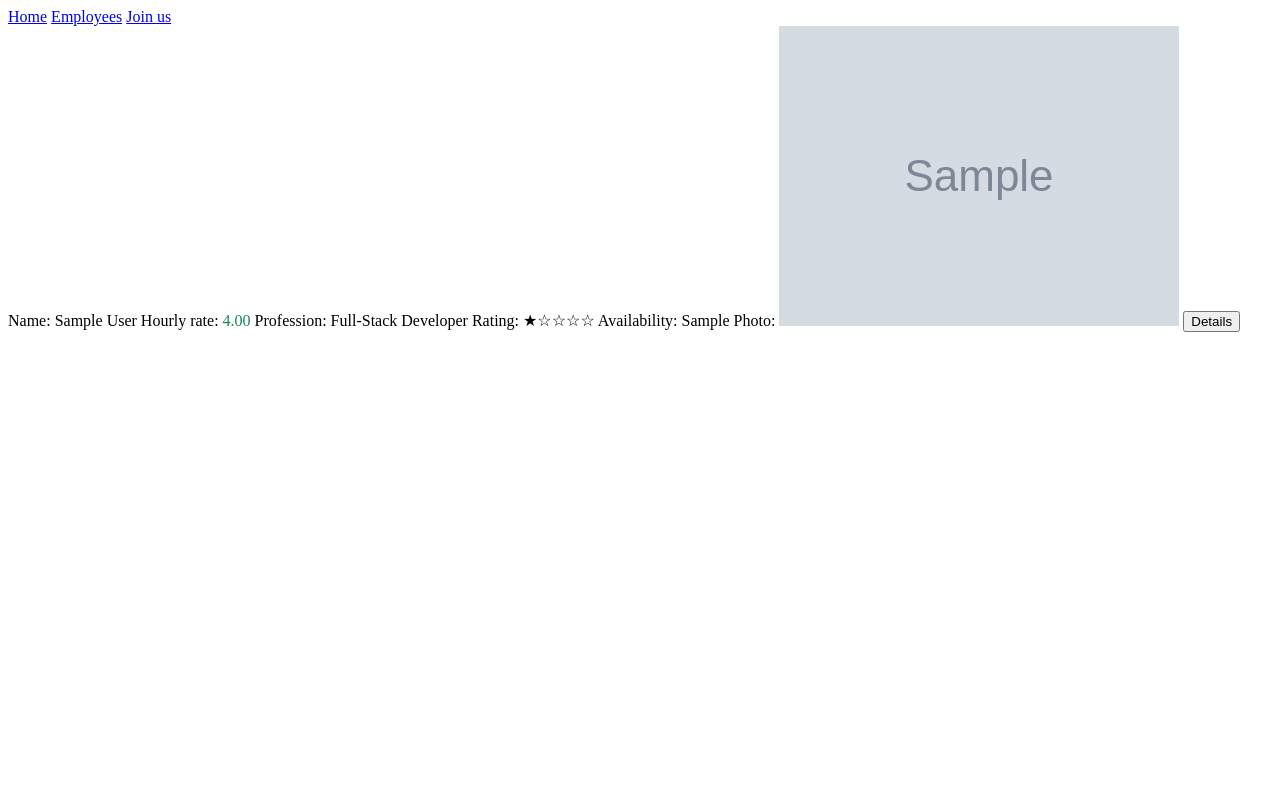
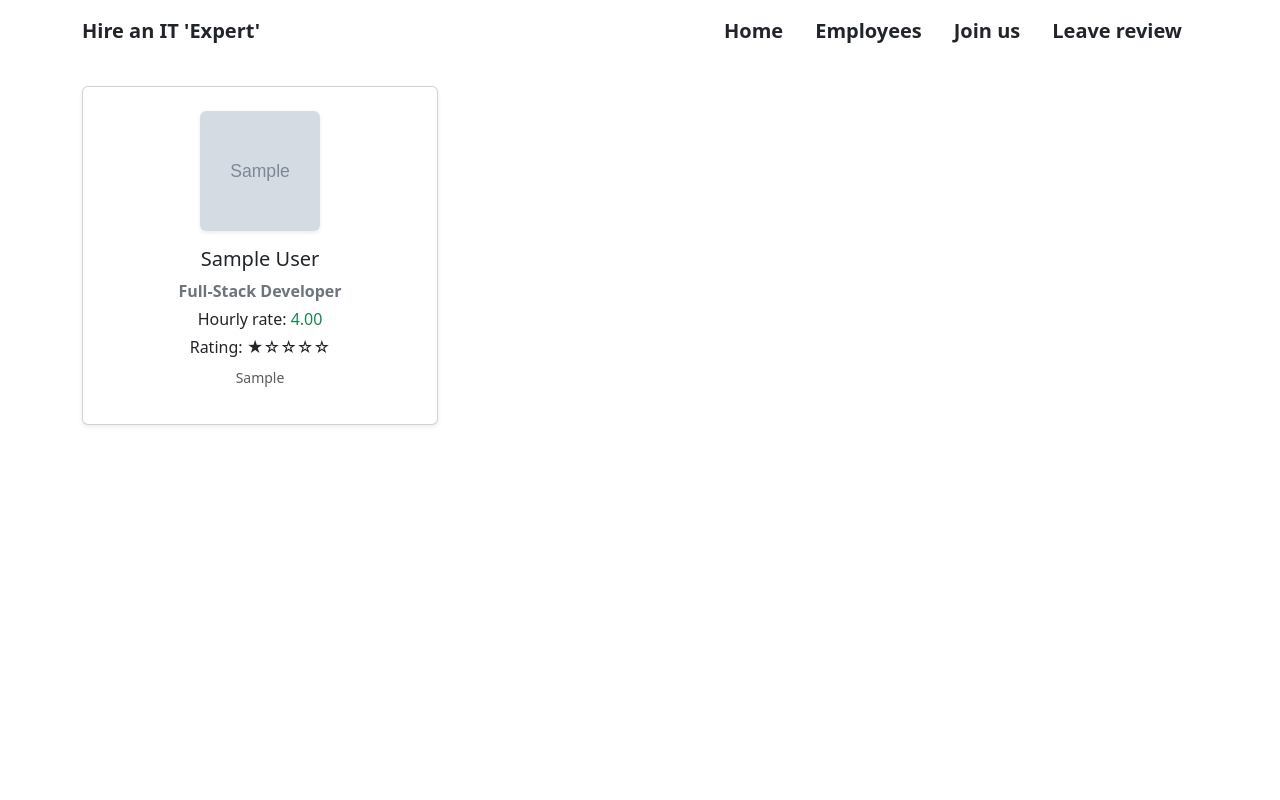
Before and after one commit to krasi556/ExamDjango, a Django app: page /employees/ in a window 1280 px wide. Run offline with Django 5.2, Linux system fonts and the light colour scheme; tables that the repository leaves empty hold one stand-in row (values such as "Sample post"); grey boxes marked "Sample" are stand-in pictures.

Commit message:
added bootstrap to employees-in-db as well as nav-bar

```diff
--- a/reviews/urls.py
+++ b/reviews/urls.py
@@ -1,5 +1,11 @@
+from django.urls import path
+
+from reviews import views
+
 app_name = 'reviews'
 
 urlpatterns = [
 
+    path('leave-review/', views.leave_review, name='leave-review')
+
 ]
--- a/reviews/views.py
+++ b/reviews/views.py
@@ -1,3 +1,6 @@
 from django.shortcuts import render
 
 # Create your views here.
+
+def leave_review(request):
+    pass
--- a/static/styles.css
+++ b/static/styles.css
@@ -1,17 +1,49 @@
-.modal {
+.confirm-overlay {
     display: none;
     position: fixed;
     inset: 0;
-    background: rgba(0, 0, 0, 0.4);
+    z-index: 2000;
+    background: rgba(0, 0, 0, 0.5);
     align-items: center;
     justify-content: center;
 }
-.modal:target { display: flex; }
+.confirm-overlay:target { display: flex; }
 
-.modal-box {
+.confirm-box {
     background: white;
-    padding: 12px 18px;
-    border-radius: 6px;
-    font-size: 14px;
+    padding: 1.5rem;
+    border-radius: 8px;
+    max-width: 380px;
     text-align: center;
 }
+
+form div { margin-bottom: 1rem; }
+form .helptext { display: block; font-size: 0.85rem; color: #6c757d; }
+form .errorlist { color: #dc3545; list-style: none; padding: 0; margin: 0 0 0.25rem; }
+
+.employee-photo {
+    max-width: 100%;
+    max-height: 320px;
+    object-fit: cover;
+    border-radius: 8px;
+}
+
+.custom-container {
+    width: 100%;
+    max-width: 1600px;
+    margin-right: auto;
+    margin-left: auto;
+}
+
+.custom-nav-link {
+    text-decoration: none;
+    font-size: 1.25rem;
+    font-weight: 600;
+    color: #212529;
+    transition: color 0.2s ease-in-out;
+    padding: 0.5rem 1rem;
+}
+
+.custom-nav-link:hover {
+    color: #0d6efd;
+}
--- a/templates/base.html
+++ b/templates/base.html
@@ -3,14 +3,15 @@
 <html lang="en">
 <head>
     <meta charset="UTF-8">
+    <link href="https://cdn.jsdelivr.net/npm/bootstrap@5.3.3/dist/css/bootstrap.min.css" rel="stylesheet">
     <link rel="stylesheet" href="{% static 'styles.css' %}">
     <title>{% block title %}Hire an IT 'Expert' {% endblock %}</title>
 </head>
-<body>
+<body class="d-flex flex-column min-vh-100">
 {% include 'core/nav-bar.html' %}
+<main class="container my-4 flex-grow">
 {% block content %}
-
 {% endblock %}
-
+</main>
 </body>
 </html>
--- a/templates/core/nav-bar.html
+++ b/templates/core/nav-bar.html
@@ -1,6 +1,11 @@
-{% block content %}
-    <a href="{% url 'core:load-main-page' %}">Home</a>
-    <a href="{% url 'employees:current-employees' %}">Employees</a>
-    <a href="{% url 'employees:create-profile' %}">Join us</a>
-
-{% endblock %}
+<nav class="navbar navbar-expand-lg">
+    <div class="container">
+        <a class="navbar-brand custom-nav-link ps-0"  href="{% url 'core:load-main-page' %}">Hire an IT 'Expert'</a>
+            <ul class="navbar-nav ms-auto">
+                <li class="nav-item"><a class="custom-nav-link" href="{% url 'core:load-main-page' %}">Home</a></li>
+                <li class="nav-item"><a class="custom-nav-link" href="{% url 'employees:current-employees' %}">Employees</a></li>
+                <li class="nav-item"><a class="custom-nav-link" href="{% url 'employees:create-profile' %}">Join us</a></li>
+                <li class="nav-item"><a class="custom-nav-link" href="{% url 'reviews:leave-review' %}">Leave review</a></li>
+            </ul>
+    </div>
+</nav>
--- a/templates/employees/employees-in-db.html
+++ b/templates/employees/employees-in-db.html
@@ -5,17 +5,30 @@
     Welcome to our page with real IT agents ! {# that was a lie  #}
 {% endblock %}
 {% block content %}
-    {% for employee in employees %}
-        <div>
-            Name: {{ employee.first_name }} {{ employee.last_name }}
-            Hourly rate: {% color_by_hourly_rate employee.hourly_rate %}
-            Profession: {{ employee.get_profession_display }}
-            Rating: {{ employee.avg_rating|stars_cont }}
-            Availability: {{ employee.current_task }} {# fixing #}
-            Photo: <img src="{{ employee.photo.url }}" alt="{{ employee.first_name }} {{ employee.last_name }}">
-            <a href="{% url 'employees:focused-employee' employee.id %}">
-                <button> Details</button>
-            </a>
-        </div>
-    {% endfor %}
+    <div class="row row-cols-1 row-cols-md-3 g-4">
+        {% for employee in employees %}
+            <div class="col">
+                <a href="{% url 'employees:focused-employee' employee.id %}" class="text-decoration-none text-reset">
+                    <div class="card h-100 shadow-sm text-center d-flex flex-column justify-content-between">
+                        <div class="pt-4 d-flex justify-content-center align-items-center">
+                            <img src="{{ employee.photo.url }}"
+                                 class="rounded shadow-sm"
+                                 style="width: 120px; height: 120px; object-fit: cover;"
+                                 alt="{{ employee }}">
+                        </div>
+                        <div class="card-body d-flex flex-column justify-content-center align-items-center py-3">
+                            <h5 class="card-title mb-2">{{ employee }}</h5>
+                            <p class="card-text mb-1 fw-semibold text-secondary">{{ employee.get_profession_display }}</p>
+                            <p class="card-text mb-1">Hourly rate: {% color_by_hourly_rate employee.hourly_rate %}</p>
+                            <p class="card-text mb-1">Rating: {{ employee.avg_rating|stars_cont }}</p>
+                            <p class="card-text text-muted small mt-1 mb-1">{{ employee.current_task }}</p>
+                        </div>
+
+                        <div class="card-footer bg-transparent border-top-0 pb-3 pt-0">
+                        </div>
+                    </div>
+                </a>
+            </div>
+        {% endfor %}
+    </div>
 {% endblock %}
```
